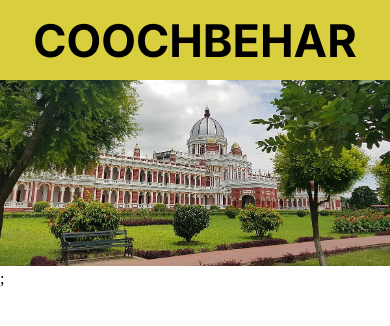
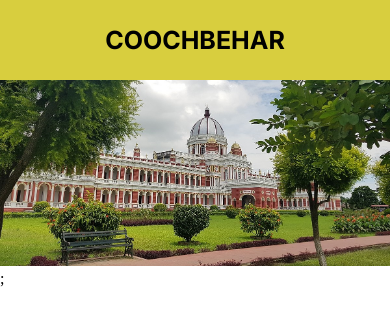
Before and after one commit to abk2191/coochbehar, a React (Vite) app: page / in a window 390 px wide. Shown: the top 326 px of the page. Built offline with nearby package versions, Linux system fonts and the light colour scheme; a web font is replaced by a local one.

Commit message:
Added new features

```diff
--- a/src/index.css
+++ b/src/index.css
@@ -42,4 +42,11 @@ body {
   .nav-bar {
     height: 80px;
   }
+
+  .logo h3 {
+    font-family: "Inter", sans-serif;
+    padding: 0;
+    margin: 0;
+    font-size: 25px;
+  }
 }
```
